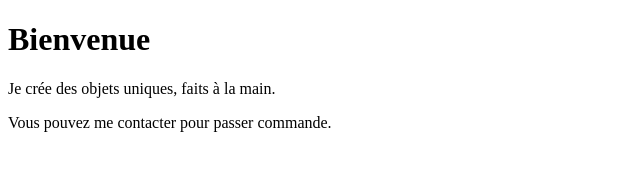
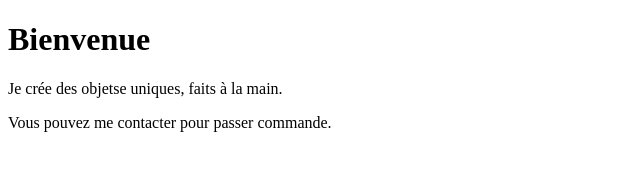
Before and after one commit to anacarde/anacarde.github.io, a plain HTML site: page index.html in a window 1280 px wide. Shown: the full height of the page, 0-640 px from the left. Drawn offline with Linux system fonts and the light colour scheme.

Commit message:
Update index.html

```diff
--- a/index.html
+++ b/index.html
@@ -8,7 +8,7 @@
 <body>
 
   <h1>Bienvenue</h1>
-  <p>Je crée des objets uniques, faits à la main.</p>
+  <p>Je crée des objetse uniques, faits à la main.</p>
   <p>Vous pouvez me contacter pour passer commande.</p>
 
 </body>
```
